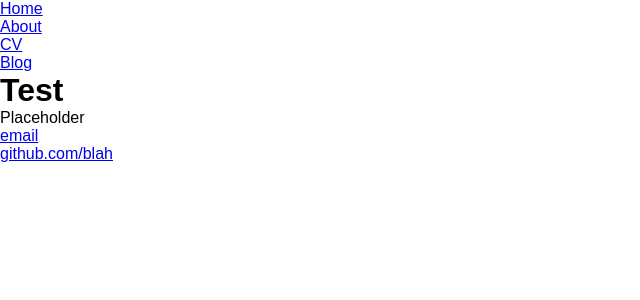
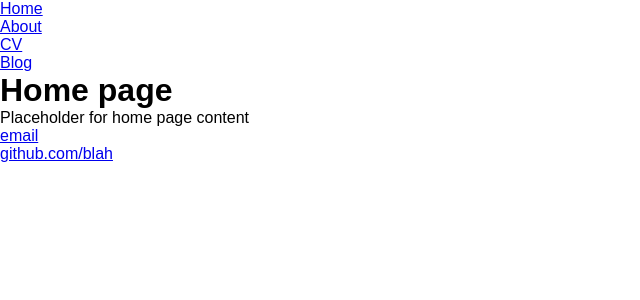
Before and after one commit to mkirkpat/mkirkpat.github.io, a Jekyll site: the page built from index.html, in a window 1280 px wide. Shown: the top 300 px of the page, without its empty margins (0-640 px from the left). Built offline with Jekyll 4.4.1, drawn with Linux system fonts in a browser that asks for light colours.

Commit message:
Update index.html

```diff
--- a/index.html
+++ b/index.html
@@ -3,8 +3,8 @@ layout: default
 title: Mark Kirkpatrick test
 ---
 <div class="blurb">
-			<h1>Test</h1>
-			<p>Placeholder</p>
+			<h1>Home page</h1>
+			<p>Placeholder for home page content</p>
     		</div><!-- /.blurb -->
 
 <!-- Pagination links -->
```
